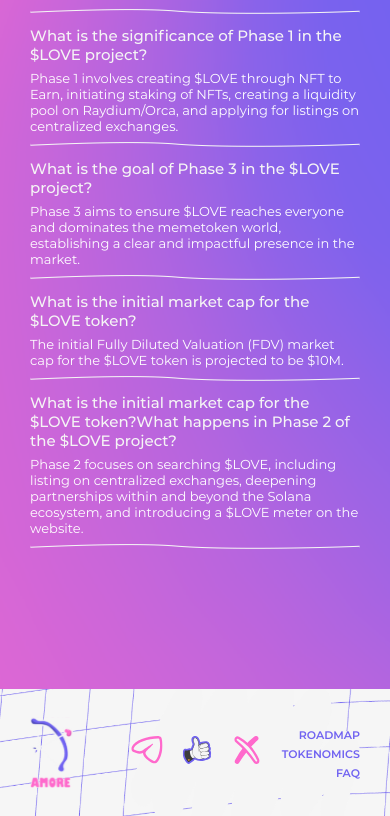
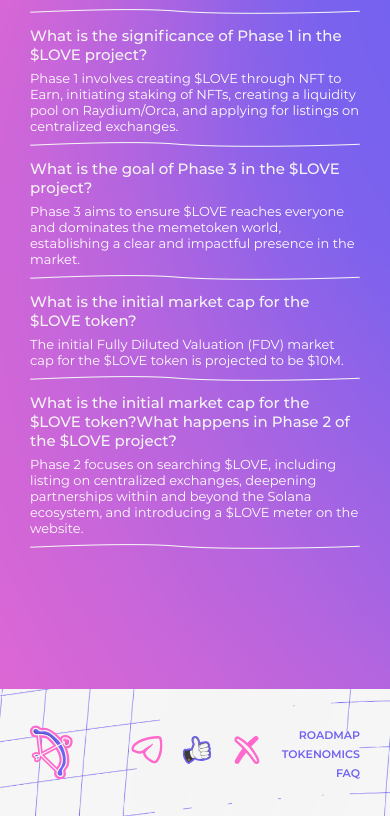
Before and after one commit to QobilovSardor/amore, a React (Vite) app: page / in a window 390 px wide. Shown: the part 4158-4974 px from the top of the page. Built offline with nearby package versions, Linux system fonts and the light colour scheme.

Commit message:
small change

```diff
--- a/src/assets/index.js
+++ b/src/assets/index.js
@@ -27,6 +27,7 @@
 import mediaEnvelop from './media-envelop.png';
 import mediaArrow from './icons/media-arrow.svg';
 import bestIcon from './icons/best.svg';
+import footerLogo from './icons/footer-logo.svg'
 
 export default {
 	amoreLogo,
@@ -57,5 +58,6 @@
 	getValintineBgHeart,
 	mediaEnvelop,
 	mediaArrow,
-	bestIcon
+	bestIcon,
+	footerLogo
 }
--- a/src/components/layout/footer.jsx
+++ b/src/components/layout/footer.jsx
@@ -5,7 +5,7 @@
 	return (
 		<footer className='footer'>
 			<div className="container">
-				<img className='footer-logo' src={assets.logoTwo} alt="logo" />
+				<img className='footer-logo' src={assets.footerLogo} alt="logo" width='100' height='130' />
 				<div className='media-bg__box'>
 					<div className="social-media">
 						<a href="#!">
--- a/src/components/layout/layout.css
+++ b/src/components/layout/layout.css
@@ -190,6 +190,11 @@
 		gap: 7px;
 	}
 
+	.footer-logo {
+		width: 50px;
+		height: 60px;
+	}
+
 	.header .nav-link {
 		font-size: 11px;
 	}
```
Also changed, not shown: src/assets/icons/footer-logo.svg (added).
